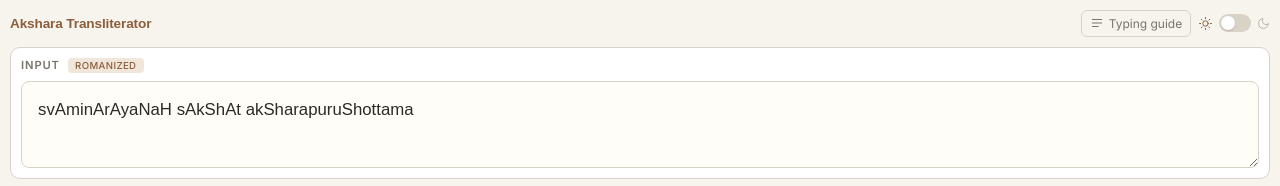
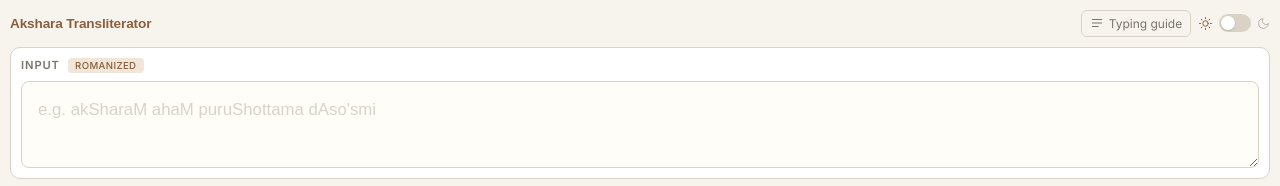
Before and after one commit to parthpatelc34/parthpatelc34.github.io, a plain HTML site: page index.html in a window 1280 px wide. Shown: the top 186 px of the page. Drawn offline with Linux system fonts and the light colour scheme; a web font is replaced by a local one.

Commit message:
Update index.html

```diff
--- a/index.html
+++ b/index.html
@@ -1295,7 +1295,7 @@
 <head>
 <meta charset="UTF-8">
 <meta name="viewport" content="width=device-width, initial-scale=1.0">
-<title>Akshara Transliterator</title>
+<title>Akṣara Transliterator</title>
 <style>
   @import url('https://fonts.googleapis.com/css2?family=Anek+Devanagari:wght@400;500;600&family=Anek+Gujarati:wght@400;500;600&family=Anek+Telugu:wght@400;500;600&family=Anek+Latin:wght@400;500;600&family=Inter:wght@400;500;600&display=swap');
 
@@ -2268,7 +2268,8 @@
   setTimeout(() => btn.textContent = 'Copy', 1200);
 }
 
-input.value = 'svAminArAyaNaH sAkShAt akSharapuruShottama';
+input.value = '';
+// input.value = 'svAminArAyaNaH sAkShAt akSharapuruShottama';
 update();
 
 // ── Select all in focused output card ──
```
